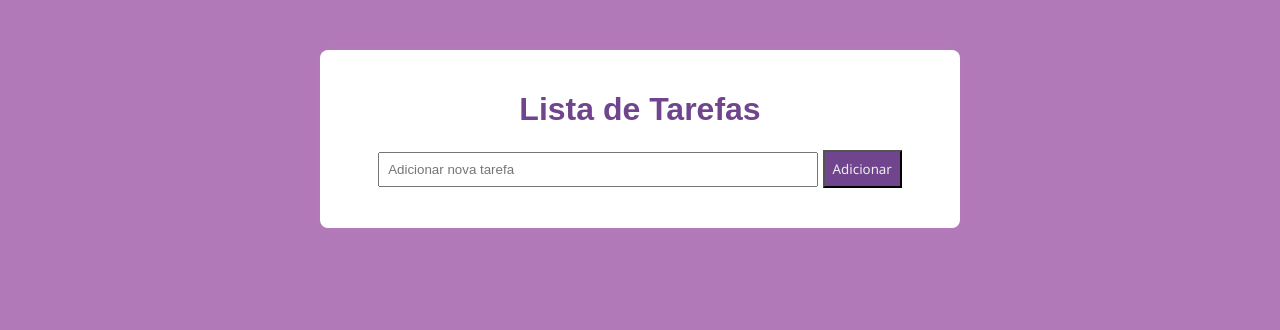
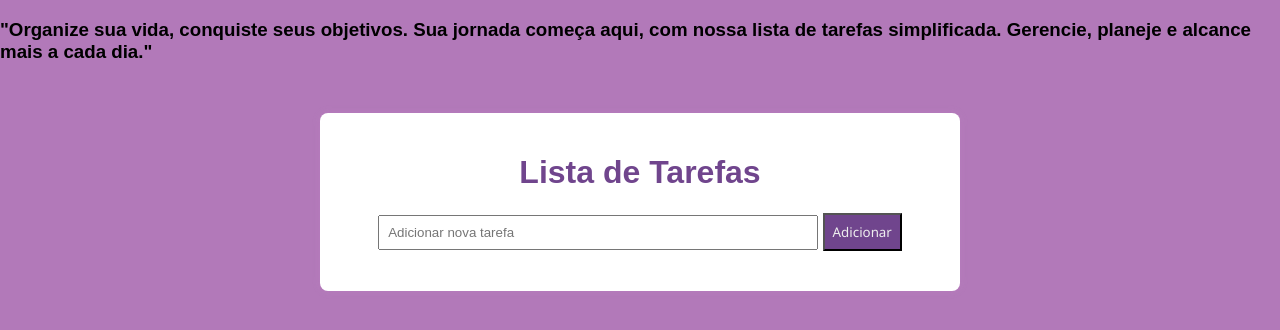
Before and after one commit to TabitaCosta/list_task, a plain HTML site: page index.html in a window 1280 px wide. Drawn offline with Linux system fonts and the light colour scheme.

Commit message:
adicionei uma frase

```diff
--- a/index.html
+++ b/index.html
@@ -7,6 +7,7 @@
     <link rel="stylesheet" href="style.css">
 </head>
 <body>
+    <h3>"Organize sua vida, conquiste seus objetivos. Sua jornada começa aqui, com nossa lista de tarefas simplificada. Gerencie, planeje e alcance mais a cada dia."</h3>
     <div class="container">
         <h1>Lista de Tarefas</h1>
         <div id="taskInputContainer">
```
